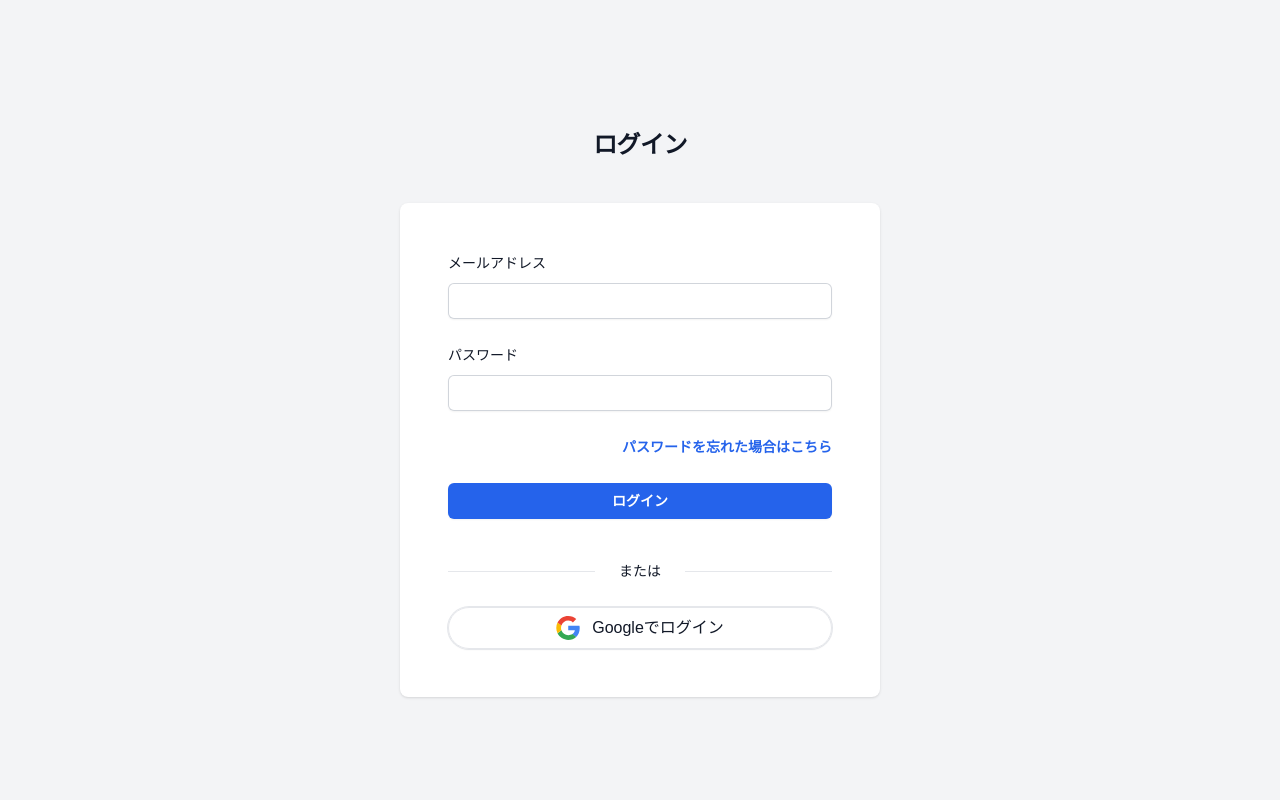
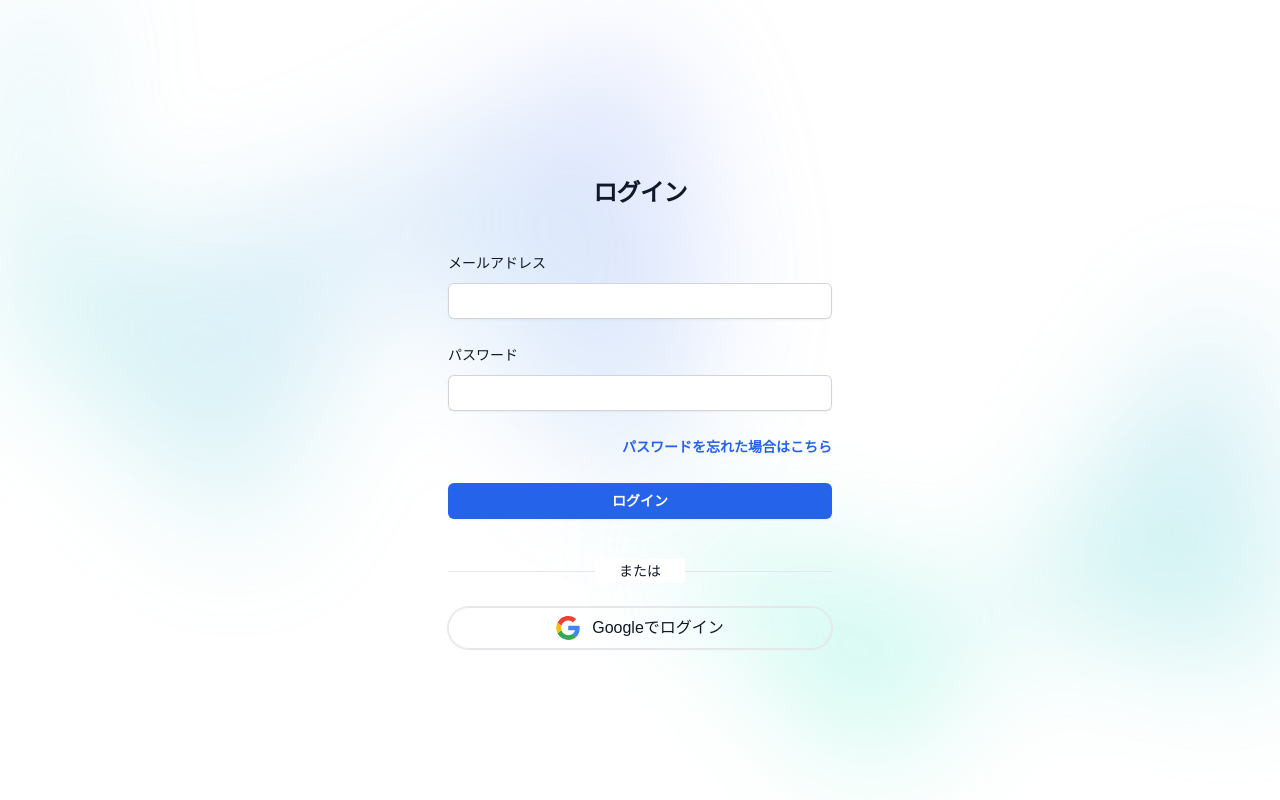
Before and after one commit to ogurilab/KOM, a Next.js app: page /auth in a window 1280 px wide. Built offline with nearby package versions, Linux system fonts and the light colour scheme; no server answers.

Commit message:
add auth

```diff
--- a/next.config.js
+++ b/next.config.js
@@ -1,6 +1,10 @@
 /** @type {import('next').NextConfig} */
 const nextConfig = {
   reactStrictMode: true,
+  swcMinify: true,
+  experimental: {
+    scrollRestoration: true,
+  },
 };
 
 module.exports = nextConfig;
--- a/src/features/auth/components/index.tsx
+++ b/src/features/auth/components/index.tsx
@@ -1,5 +1,36 @@
 import React from "react";
 import { useGoogle } from "@/features/auth/hooks/useGoogle";
+
+function Pattern() {
+  return (
+    <>
+      <div
+        aria-hidden="true"
+        className="pointer-events-none absolute inset-x-0 top-1/2 -z-10 max-h-screen -translate-y-1/2  transform-gpu overflow-hidden opacity-30 blur-3xl"
+      >
+        <div
+          className="ml-[max(50%,10rem)] aspect-[1313/771] w-[82.0625rem] bg-gradient-to-tr from-[#55ffc3] to-[#8088ff]"
+          style={{
+            clipPath:
+              "polygon(74.1% 44.1%, 100% 61.6%, 97.5% 26.9%, 85.5% 0.1%, 80.7% 2%, 72.5% 32.5%, 60.2% 62.4%, 52.4% 68.1%, 47.5% 58.3%, 45.2% 34.5%, 27.5% 76.7%, 0.1% 64.9%, 17.9% 100%, 27.6% 76.8%, 76.1% 97.7%, 74.1% 44.1%)",
+          }}
+        />
+      </div>
+      <div
+        aria-hidden="true"
+        className="pointer-events-none absolute inset-x-0 top-0 -z-10 flex max-h-screen transform-gpu overflow-hidden pt-32 opacity-25 blur-3xl sm:pt-40 xl:justify-end"
+      >
+        <div
+          className="ml-[-22rem] aspect-[1313/771] w-[82.0625rem] flex-none origin-top-right rotate-[30deg] bg-gradient-to-tr from-[#55ffc3] to-[#8088ff] xl:ml-0 xl:mr-[calc(50%-12rem)]"
+          style={{
+            clipPath:
+              "polygon(74.1% 44.1%, 100% 61.6%, 97.5% 26.9%, 85.5% 0.1%, 80.7% 2%, 72.5% 32.5%, 60.2% 62.4%, 52.4% 68.1%, 47.5% 58.3%, 45.2% 34.5%, 27.5% 76.7%, 0.1% 64.9%, 17.9% 100%, 27.6% 76.8%, 76.1% 97.7%, 74.1% 44.1%)",
+          }}
+        />
+      </div>
+    </>
+  );
+}
 
 const GoogleIcon = (props: React.SVGProps<SVGSVGElement>) => {
   return (
@@ -113,7 +144,8 @@ function AuthForm() {
 
 export function Auth() {
   return (
-    <div className="flex min-h-screen flex-1 flex-col justify-center bg-gray-100 py-12 sm:px-6 lg:px-8">
+    <div className="flex min-h-screen flex-1 flex-col justify-center px-6 py-12 lg:px-8">
+      <Pattern />
       <div className="sm:mx-auto sm:w-full sm:max-w-md">
         {/* <Logo /> */}
         <h2 className="mt-6 text-center text-2xl font-bold leading-9 tracking-tight text-gray-900">
@@ -121,10 +153,8 @@ export function Auth() {
         </h2>
       </div>
 
-      <div className="mt-10 sm:mx-auto sm:w-full sm:max-w-[480px]">
-        <div className="bg-white px-6 py-12 shadow sm:rounded-lg sm:px-12">
+      <div className="mt-10 sm:mx-auto sm:w-full sm:max-w-sm">
         <AuthForm />
-
         <div>
           <div className="relative mt-10">
             <div
@@ -144,6 +174,5 @@ export function Auth() {
         </div>
       </div>
     </div>
-    </div>
   );
 }
--- a/tailwind.config.ts
+++ b/tailwind.config.ts
@@ -11,6 +11,15 @@ const config: Config = {
   ],
   theme: {
     extend: {
+      height: {
+        screen: "100dvh",
+      },
+      minHeight: {
+        screen: "100dvh",
+      },
+      maxHeight: {
+        screen: "100dvh",
+      },
       fontFamily: {
         inter: ["Inter var", "sans-serif"],
         sans: ["Inter var", "sans-serif"],
```
Lines whose indentation alone changed are shown as unchanged.
